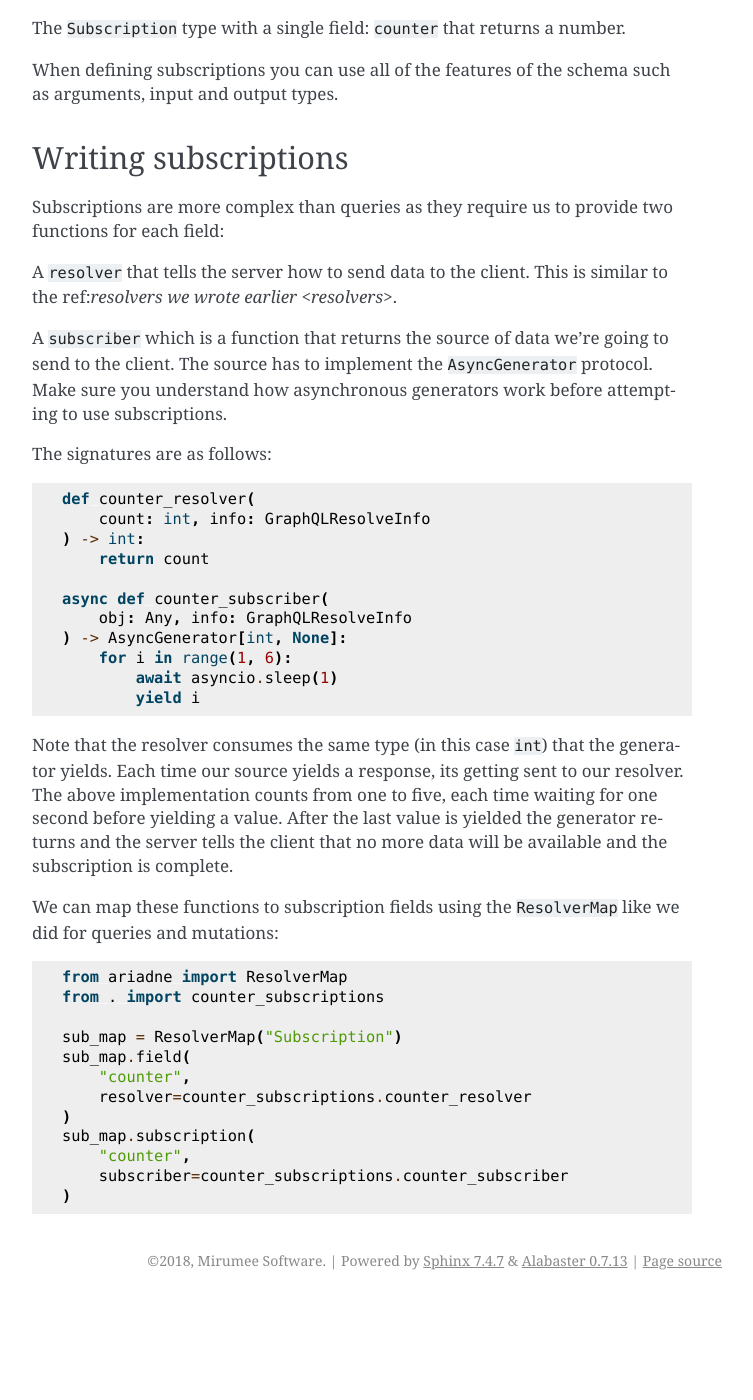
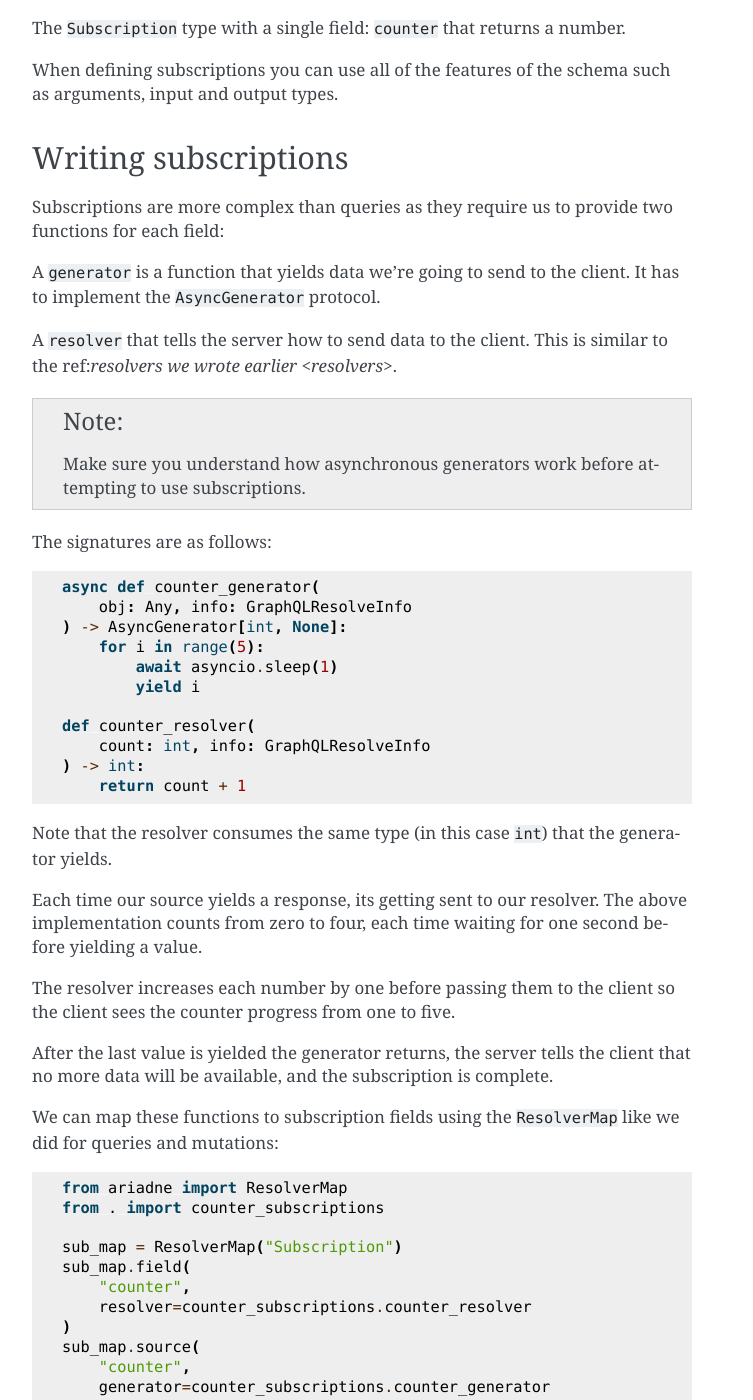
Before and after one commit to mirumee/ariadne, a Sphinx documentation site: the page built from docs/subscriptions.rst, in a window 1280 px wide and 1400 px high, scrolled down 966 px. Shown: the whole window, without its empty margins (388-1141 px from the left). Built offline with Sphinx 7.4.7, drawn with Linux system fonts in a browser that asks for light colours; before the commit the page ends 2266 px from its top, so only the background shows below that.

```diff
--- a/docs/subscriptions.rst
+++ b/docs/subscriptions.rst
@@ -34,30 +34,40 @@ The ``Subscription`` type with a single field: ``counter`` that returns a number
 
 When defining subscriptions you can use all of the features of the schema such as arguments, input and output types.
 
+
 Writing subscriptions
 ---------------------
 
 Subscriptions are more complex than queries as they require us to provide two functions for each field:
 
+A ``generator`` is a function that yields data we're going to send to the client. It has to implement the ``AsyncGenerator`` protocol.
+
 A ``resolver`` that tells the server how to send data to the client. This is similar to the ref:`resolvers we wrote earlier <resolvers>`.
 
-A ``subscriber`` which is a function that returns the source of data we're going to send to the client. The source has to implement the ``AsyncGenerator`` protocol. Make sure you understand how asynchronous generators work before attempting to use subscriptions.
+.. note::
+   Make sure you understand how asynchronous generators work before attempting to use subscriptions.
 
 The signatures are as follows::
+
+    async def counter_generator(
+        obj: Any, info: GraphQLResolveInfo
+    ) -> AsyncGenerator[int, None]:
+        for i in range(5):
+            await asyncio.sleep(1)
+            yield i
 
     def counter_resolver(
         count: int, info: GraphQLResolveInfo
     ) -> int:
-        return count
+        return count + 1
 
-    async def counter_subscriber(
-        obj: Any, info: GraphQLResolveInfo
-    ) -> AsyncGenerator[int, None]:
-        for i in range(1, 6):
-            await asyncio.sleep(1)
-            yield i
+Note that the resolver consumes the same type (in this case ``int``) that the generator yields.
 
-Note that the resolver consumes the same type (in this case ``int``) that the generator yields. Each time our source yields a response, its getting sent to our resolver. The above implementation counts from one to five, each time waiting for one second before yielding a value. After the last value is yielded the generator returns and the server tells the client that no more data will be available and the subscription is complete.
+Each time our source yields a response, its getting sent to our resolver. The above implementation counts from zero to four, each time waiting for one second before yielding a value.
+
+The resolver increases each number by one before passing them to the client so the client sees the counter progress from one to five.
+
+After the last value is yielded the generator returns, the server tells the client that no more data will be available, and the subscription is complete.
 
 We can map these functions to subscription fields using the ``ResolverMap`` like we did for queries and mutations::
 
@@ -69,7 +79,7 @@ We can map these functions to subscription fields using the ``ResolverMap`` like
         "counter",
         resolver=counter_subscriptions.counter_resolver
     )
-    sub_map.subscription(
+    sub_map.source(
         "counter",
-        subscriber=counter_subscriptions.counter_subscriber
+        generator=counter_subscriptions.counter_generator
     )
```
Also changed, not shown: 2 other files.
